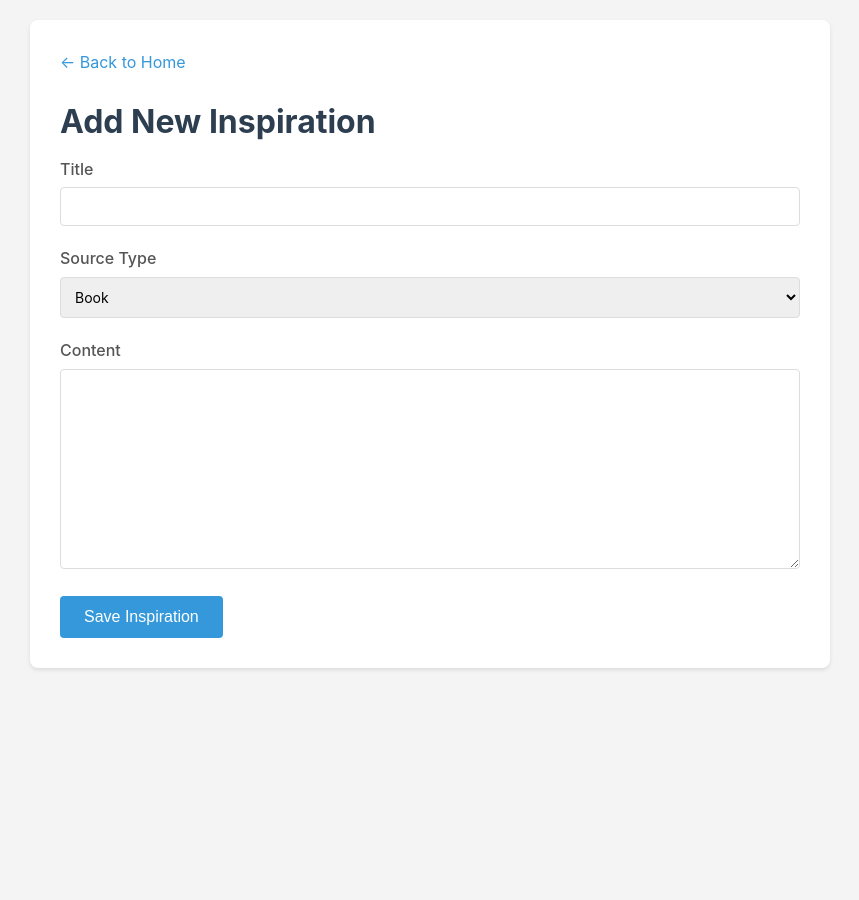
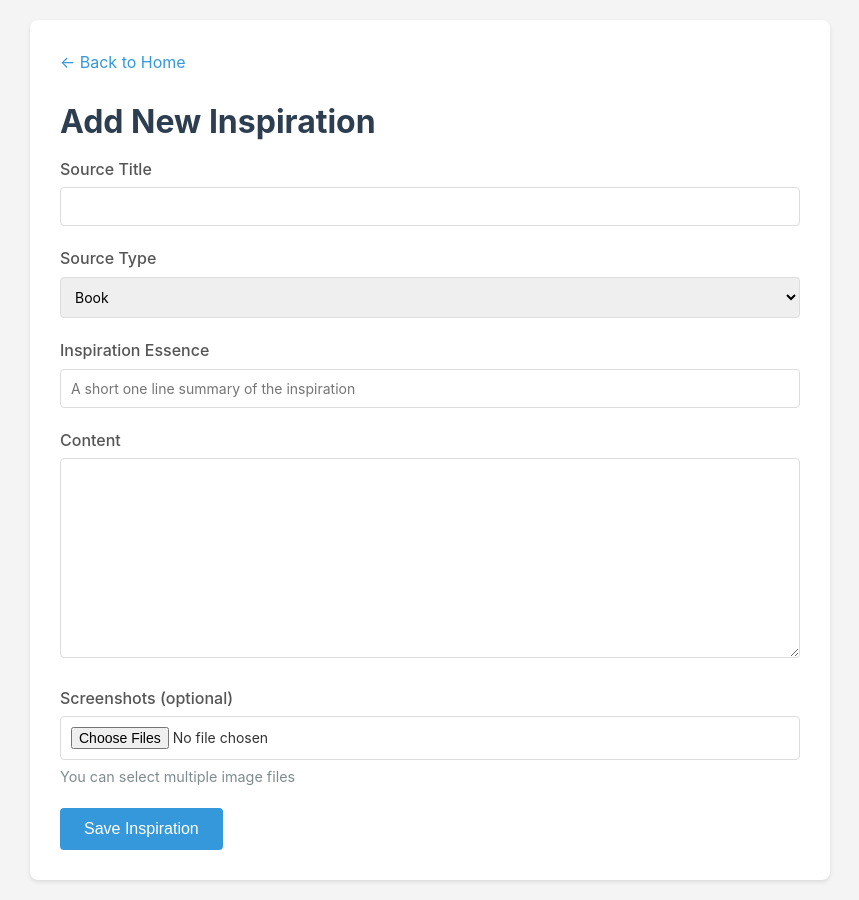
Before and after one commit to SHANERY86/inspire_hub, a Django app: page /add-inspiration/ in a window 1280 px wide. Shown: the whole page, without its empty margins (210-1069 px from the left). Before the commit the page ends 670 px from the top, so only its background shows below. Run offline with Django 4.2, Linux system fonts and the light colour scheme.

Commit message:
screenshots and new wording

```diff
--- a/core/templates/core/add_inspiration.html
+++ b/core/templates/core/add_inspiration.html
@@ -56,6 +56,7 @@
         }
 
         input[type="text"],
+        input[type="file"],
         select,
         textarea {
             width: 100%;
@@ -69,6 +70,12 @@
         textarea {
             min-height: 200px;
             resize: vertical;
+        }
+
+        .file-hint {
+            font-size: 0.9em;
+            color: #7f8c8d;
+            margin-top: 5px;
         }
 
         button {
@@ -93,12 +100,12 @@
 
         <h1>Add New Inspiration</h1>
 
-        <form method="POST" action="">
+        <form method="POST" action="" enctype="multipart/form-data">
             {% csrf_token %}
 
             <div class="form-group">
-                <label for="title">Title</label>
-                <input type="text" id="title" name="title" required>
+                <label for="source_title">Source Title</label>
+                <input type="text" id="source_title" name="source_title" required>
             </div>
 
             <div class="form-group">
@@ -112,8 +119,19 @@
             </div>
 
             <div class="form-group">
+                <label for="essence">Inspiration Essence</label>
+                <input type="text" id="essence" name="essence" placeholder="A short one line summary of the inspiration" required>
+            </div>
+
+            <div class="form-group">
                 <label for="content">Content</label>
                 <textarea id="content" name="content" required></textarea>
+            </div>
+
+            <div class="form-group">
+                <label for="screenshots">Screenshots (optional)</label>
+                <input type="file" id="screenshots" name="screenshots" multiple accept="image/*">
+                <div class="file-hint">You can select multiple image files</div>
             </div>
 
             <button type="submit">Save Inspiration</button>
--- a/core/views.py
+++ b/core/views.py
@@ -1,5 +1,5 @@
 from django.shortcuts import render, redirect
-from .models import Inspiration
+from .models import Inspiration, Screenshot
 
 
 def home(request):
@@ -11,16 +11,25 @@ def add_inspiration(request):
     """Add inspiration page view"""
     if request.method == 'POST':
         # Get form data
-        title = request.POST.get('title')
+        source_title = request.POST.get('source_title')
+        essence = request.POST.get('essence')
         content = request.POST.get('content')
         source_type = request.POST.get('source_type')
 
-        # Save to database
-        Inspiration.objects.create(
-            title=title,
+        # Save inspiration to database
+        inspiration = Inspiration.objects.create(
+            source_title=source_title,
+            essence=essence,
             content=content,
             source_type=source_type
         )
+
+        # Handle screenshot uploads
+        for uploaded_file in request.FILES.getlist('screenshots'):
+            Screenshot.objects.create(
+                inspiration=inspiration,
+                image=uploaded_file
+            )
 
         # Redirect to inspirations list
         return redirect('core:inspirations_list')
--- a/inspire_hub/settings.py
+++ b/inspire_hub/settings.py
@@ -100,5 +100,9 @@ USE_TZ = True
 # Static files (CSS, JavaScript, Images)
 STATIC_URL = 'static/'
 
+# Media files (User uploads)
+MEDIA_URL = '/media/'
+MEDIA_ROOT = BASE_DIR / 'media'
+
 # Default primary key field type
 DEFAULT_AUTO_FIELD = 'django.db.models.BigAutoField'
--- a/inspire_hub/urls.py
+++ b/inspire_hub/urls.py
@@ -3,8 +3,14 @@ URL configuration for inspire_hub project.
 """
 from django.contrib import admin
 from django.urls import path, include
+from django.conf import settings
+from django.conf.urls.static import static
 
 urlpatterns = [
     path('admin/', admin.site.urls),
     path('', include('core.urls')),
 ]
+
+# Serve media files in development
+if settings.DEBUG:
+    urlpatterns += static(settings.MEDIA_URL, document_root=settings.MEDIA_ROOT)
--- a/requirements.txt
+++ b/requirements.txt
@@ -1,2 +1,3 @@
 Django==4.2.7
 psycopg2-binary==2.9.9
+Pillow==12.0.0
```
Also changed, not shown: core/models.py (+20 -2 lines), core/templates/core/inspirations_list.html (+40 -2 lines), core/migrations/0004_screenshot.py (added), core/migrations/0005_rename_title_inspiration_essence_and_more.py (added), 1 other file.
